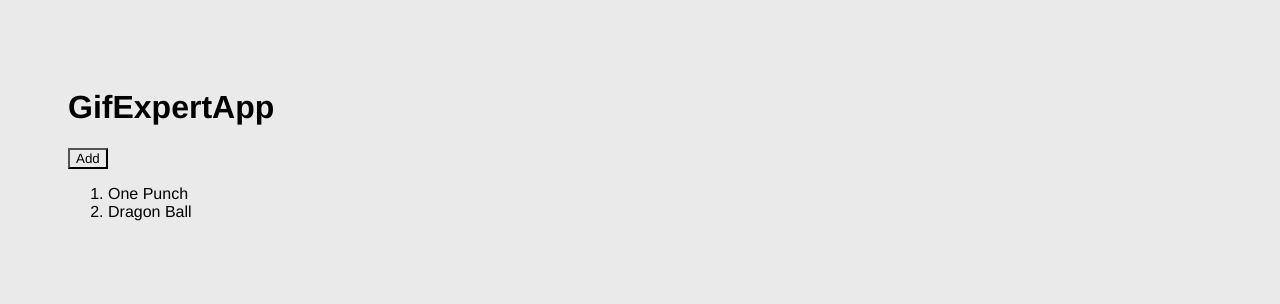
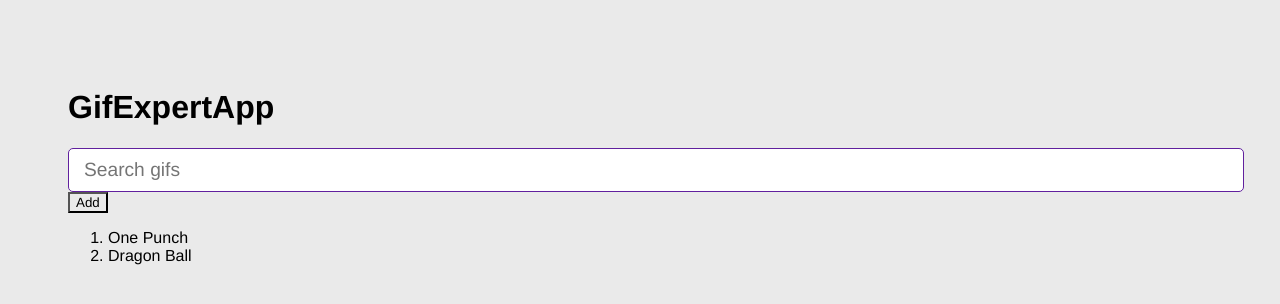
Before and after one commit to andres19r/react-gifs-app, a React (Vite) app: page / in a window 1280 px wide. Shown: the top 304 px of the page. Built offline with nearby package versions, Linux system fonts and the light colour scheme.

Commit message:
feat: implement AddCategory component for user input

```diff
--- a/src/GifExpertApp.jsx
+++ b/src/GifExpertApp.jsx
@@ -1,10 +1,11 @@
 import { useState } from "react";
+import { AddCategory } from "./components/AddCategory";
 
 export const GifExpertApp = () => {
   const [categories, setCategories] = useState(["One Punch", "Dragon Ball"]);
 
   const onAddCategory = () => {
-    setCategories([...categories, "Valorant"]);
+    setCategories(["Valorant", ...categories]);
   };
 
   return (
@@ -13,6 +14,7 @@
       <h1>GifExpertApp</h1>
 
       {/* Input */}
+      <AddCategory />
 
       {/* Gifs list */}
       <button onClick={onAddCategory}>Add</button>
--- /dev/null
+++ b/src/components/AddCategory.jsx
@@ -0,0 +1,25 @@
+import { useState } from "react";
+
+export const AddCategory = () => {
+  const [inputValue, setInputValue] = useState("");
+
+  const onInputChange = (event) => {
+    setInputValue(event.target.value);
+  };
+
+  const onSubmit = (event) => {
+    event.preventDefault();
+    console.log(inputValue);
+  };
+
+  return (
+    <form onSubmit={(event) => onSubmit(event)}>
+      <input
+        onChange={onInputChange}
+        type="text"
+        placeholder="Search gifs"
+        value={inputValue}
+      />
+    </form>
+  );
+};
```
